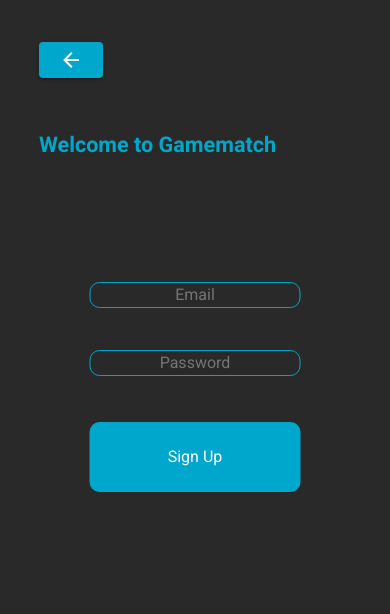
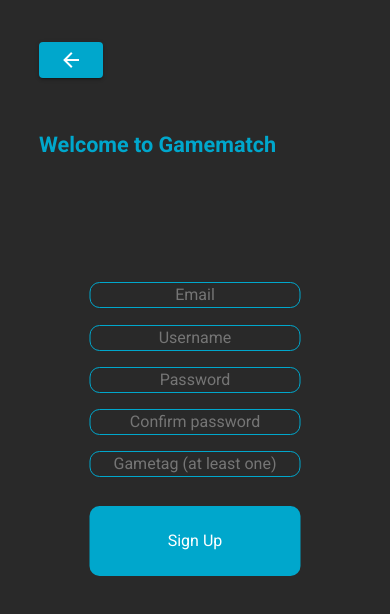
Before and after one commit to Miguel22247/MatchGame, a Vue app: page /signup in a window 390 px wide. Shown: the top 614 px of the page. Built offline with nearby package versions, Linux system fonts and the light colour scheme; what vue-google-oauth2 would draw is missing.

Commit message:
add all fields to signup

```diff
--- a/src/views/SignUp.vue
+++ b/src/views/SignUp.vue
@@ -22,10 +22,14 @@
                 </div>
                 <div class="signup-form-basic">
                     <form class="signup-form">
+
                         <input type="text" class="signup-email" placeholder="Email">
+                        <input type="text" class="signup-username" placeholder="Username">
                         <input type="text" class="signup-password" placeholder="Password">
+                        <input type="text" class="signup-confirm-password" placeholder="Confirm password">
+                        <input type="text" class="signup-gametag" placeholder="Gametag (at least one)">
                     </form>
-                    <button class="button-signup-submit" type="submit">Sign Up</button>
+                    <router-link to="/home"><button class="button-signup-submit" type="submit">Sign Up</button></router-link>
                 </div>
                 <!--- Add the signup with google button here --->
             </div>
@@ -117,13 +121,49 @@
         text-align: center;
     }
 
+        .signup-username {
+        width: 211px;
+        color: #00A7CC;
+        border-radius: 10px;
+        border: 1px solid #00A7CC;
+        position: absolute;
+        top: 40%;
+        left: 50%;
+        transform: translate(-50%, -50%);
+        text-align: center;
+    }
+
     .signup-password {
         width: 211px;
         color: #00A7CC;
         border-radius: 10px;
         border: 1px solid #00A7CC;
         position: absolute;
-        top: 43%;
+        top: 45%;
+        left: 50%;
+        transform: translate(-50%, -50%);
+        text-align: center;
+    }
+
+    .signup-confirm-password{
+        width: 211px;
+        color: #00A7CC;
+        border-radius: 10px;
+        border: 1px solid #00A7CC;
+        position: absolute;
+        top: 50%;
+        left: 50%;
+        transform: translate(-50%, -50%);
+        text-align: center;
+    }
+
+    .signup-gametag {
+        width: 211px;
+        color: #00A7CC;
+        border-radius: 10px;
+        border: 1px solid #00A7CC;
+        position: absolute;
+        top: 55%;
         left: 50%;
         transform: translate(-50%, -50%);
         text-align: center;
@@ -136,7 +176,7 @@
         background-color: #00A7CC;
         border-radius: 10px;
         position: absolute;
-        top: 50%;
+        top: 60%;
         left: 50%;
         transform: translate(-50%, 0%);
     }
```
